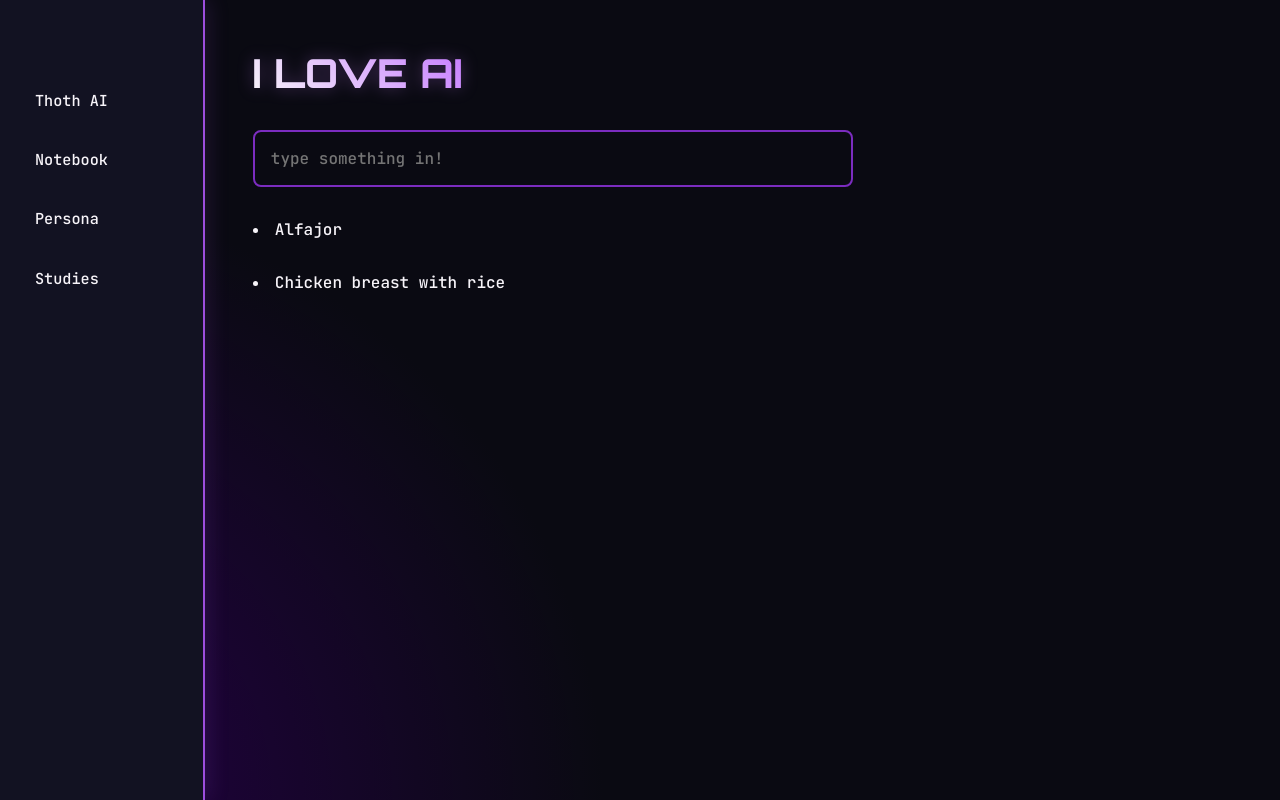
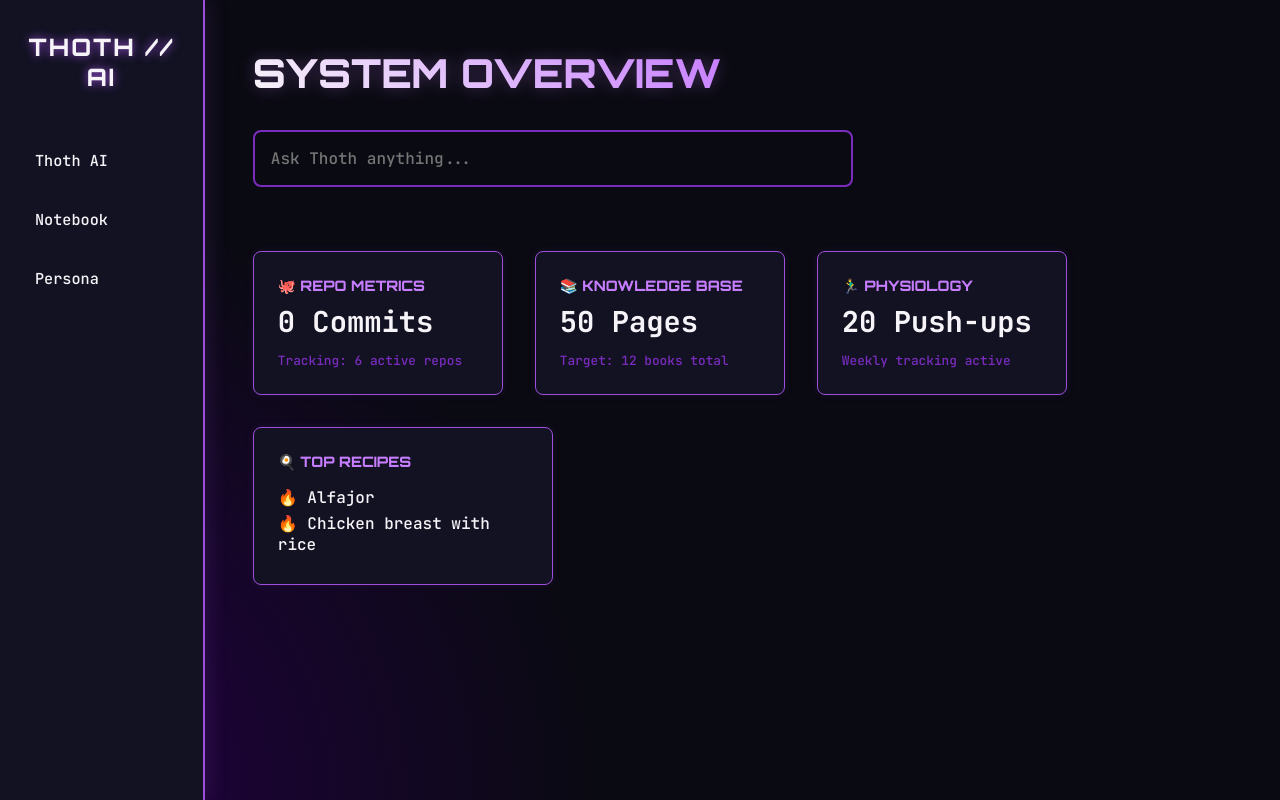
Before and after one commit to SUGURU-Get0U/My_DevOps-PGL_Stack, a Flask app: page / in a window 1280 px wide. Run offline with Flask 3, Linux system fonts and the light colour scheme.

Commit message:
add: homepage details, API calls

```diff
--- a/compose.yaml
+++ b/compose.yaml
@@ -17,6 +17,8 @@ services:
       - REDIS_PORT=${REDIS_PORT} # redis port is 6367 or smth
       - FLASK_DEBUG=1
       - FLASK_ENV=development
+      - GITHUB_TOKEN=${GITHUB_TOKEN}
+      - GITHUB_REPOS=${GITHUB_REPOS}
 
     depends_on: # this says, the web block will only run if redis is running!
       redis:
--- a/requirements.txt
+++ b/requirements.txt
@@ -1,3 +1,4 @@
 flask
 redis
 prometheus-flask-exporter
+requests
--- a/static/homepage/homepage.css
+++ b/static/homepage/homepage.css
@@ -119,3 +119,53 @@ body {
     border-color: var(--neon-purple);
     box-shadow: 0 0 15px rgba(157, 78, 221, 0.4);
 }
+
+/* --- Refactored Layout Grid & Metric Cards --- */
+
+.dashboard__grid {
+    display: flex;
+    flex-wrap: wrap;
+    gap: 2rem;
+    margin-top: 2rem;
+}
+
+.metric__card {
+    background: var(--bg-surface);
+    border: 1px solid var(--neon-purple);
+    padding: 1.5rem;
+    border-radius: 8px;
+    box-shadow: 0 0 10px rgba(157, 78, 221, 0.1);
+    width: 250px;
+}
+
+.metric__card--wide {
+    width: 300px;
+}
+
+.metric__card-title {
+    color: var(--neon-glow);
+    margin-bottom: 0.5rem;
+    font-size: 0.9rem;
+    font-family: 'Orbitron', sans-serif;
+}
+
+.metric__card-value {
+    font-size: 1.8rem;
+    font-weight: bold;
+    margin: 0.5rem 0;
+}
+
+.metric__card-meta {
+    color: var(--text-muted);
+    font-size: 0.8rem;
+}
+
+.recipe__list {
+    list-style: none;
+    padding-top: 0.5rem;
+}
+
+.recipe__item {
+    font-size: 1rem;
+    margin-bottom: 0.3rem;
+}
--- a/templates/homepage.html
+++ b/templates/homepage.html
@@ -2,35 +2,63 @@
 
 {% block head %}
     {{ super() }}
-
 {% endblock %}
 
 {% block content %}
     <div class="nav__sidebar">
         <div class="nav__site__icon">
-
+            THOTH // AI
         </div>
         <div class="nav__pages__list">
             <ul>
                 {% for item in nav %}
-            <li><a href="{{ url_for(item.route) }}">{{ item.label }}</a></li>
-        {% endfor %}
+                    <li><a href="{{ url_for(item.route) }}">{{ item.label }}</a></li>
+                {% endfor %}
             </ul>
         </div>
         <div class="nav__footer">
             <label class="nav__footer__text"></label>
         </div>
     </div>
+
     <div class="main__content">
         <div class="title__message">
-            <label> I love AI</label>
+            <label>SYSTEM OVERVIEW</label>
         </div>
+
         <div class="chat__box__container">
-            <input class="chat__box" type="text" placeholder="type something in!">
+            <input class="chat__box" type="text" placeholder="Ask Thoth anything...">
         </div>
-        {% for recipe in stats.top_recipes %}
-             <li>{{ recipe }}</li>
-        {% endfor %}
+
+        <div class="dashboard__grid">
+
+            <div class="metric__card">
+                <h3 class="metric__card-title">🐙 REPO METRICS</h3>
+                <p class="metric__card-value">{{ stats.weekly_commits }} Commits</p>
+                <span class="metric__card-meta">Tracking: {{ stats.total_repos }} active repos</span>
+            </div>
+
+            <div class="metric__card">
+                <h3 class="metric__card-title">📚 KNOWLEDGE BASE</h3>
+                <p class="metric__card-value">{{ stats.pages_read }} Pages</p>
+                <span class="metric__card-meta">Target: 12 books total</span>
+            </div>
+
+            <div class="metric__card">
+                <h3 class="metric__card-title">🏃‍♂️ PHYSIOLOGY</h3>
+                <p class="metric__card-value">{{ stats.push_ups }} Push-ups</p>
+                <span class="metric__card-meta">Weekly tracking active</span>
+            </div>
+
+            <div class="metric__card metric__card--wide">
+                <h3 class="metric__card-title">🍳 TOP RECIPES</h3>
+                <ul class="recipe__list">
+                    {% for recipe in stats.top_recipes %}
+                        <li class="recipe__item">🔥 {{ recipe }}</li>
+                    {% endfor %}
+                </ul>
+            </div>
+
+        </div>
     </div>
-
 {% endblock %}
--- a/views.py
+++ b/views.py
@@ -1,43 +1,81 @@
-from flask import Blueprint, render_template, request
+import os
+from datetime import datetime, timedelta
+import requests
+from flask import Blueprint, render_template
 
-# 1. Define the blueprint.
-# 'ticket_views' is the internal name, and we point it to our templates folder.
 ticket_blueprint = Blueprint('ticket_views', __name__, template_folder='templates')
 
-@ticket_blueprint.route("/ThothAI")
-def ThothAI():
-    return render_template(
-        "Ai/thothAI.html"
-    )
+def get_total_weekly_commits():
+    token = os.environ.get("GITHUB_TOKEN")
+    # Grab the raw string "repo1,repo2,..."
+    repos_raw = os.environ.get("GITHUB_REPOS")
+
+    if not token or not repos_raw:
+        return 0
+
+    # Convert the comma-separated string into a clean Python list
+    repo_list = [repo.strip() for repo in repos_raw.split(",")]
+
+    # Calculate the date exactly 7 days ago
+    since_date = (datetime.utcnow() - timedelta(days=7)).isoformat() + "Z"
+
+    headers = {
+        "Authorization": f"Bearer {token}",
+        "Accept": "application/vnd.github+json",
+        "X-GitHub-Api-Version": "2022-11-28"
+    }
+    params = {
+        "since": since_date
+    }
+
+    total_commits = 0
+
+    # Loop through all 6 repositories
+    for repo in repo_list:
+        url = f"https://api.github.com/repos/{repo}/commits"
+        try:
+            response = requests.get(url, headers=headers, params=params, timeout=5)
+            if response.status_code == 200:
+                commits = response.json()
+                total_commits += len(commits) # Add this repo's commits to our grand total
+            else:
+                print(f"GitHub API Error for {repo}: {response.status_code}")
+        except requests.exceptions.RequestException as e:
+            print(f"Connection failed for {repo}: {e}")
+
+    return total_commits
 
 @ticket_blueprint.route("/")
 def home():
     nav = [
-        {"label": "Thoth AI", "route": "ticket_views.ThothAI"},
+        {"label": "Thoth AI", "route": "ticket_views.thothAI"},
         {"label": "Notebook", "route": "ticket_views.notebook"},
-        {"label": "Persona", "route": "ticket_views.persona"},
-        {"label": "Studies", "route": "ticket_views.studies"}
-        ]
+        {"label": "Persona", "route": "ticket_views.persona"}
+    ]
 
-    # 2. Centralized Metric Data (Mocking data.json for now)
+    # This now scans all 6 repositories seamlessly!
+    total_commits = get_total_weekly_commits()
+
     dashboard_stats = {
         "pages_read": 50,
         "push_ups": 20,
         "top_recipes": ["Alfajor", "Chicken breast with rice"],
-        "project_name": "Thoth Center",
-        "weekly_commits": 2
+        "total_repos": 6,
+        "weekly_commits": total_commits
     }
-
 
     return render_template(
         "homepage.html",
         cssPath="../static/homepage/homepage.css",
         pageTitle="Stermax Ticket AI",
         userName="Triple T",
-        nav = nav,
+        nav=nav,
         stats=dashboard_stats
+    )
 
-    )
+@ticket_blueprint.route("/thothAI")
+def thothAI():
+    return render_template("Ai/thothAI.html")
 
 @ticket_blueprint.route("/login")
 def login():
```
Also changed, not shown: 1 other file.
